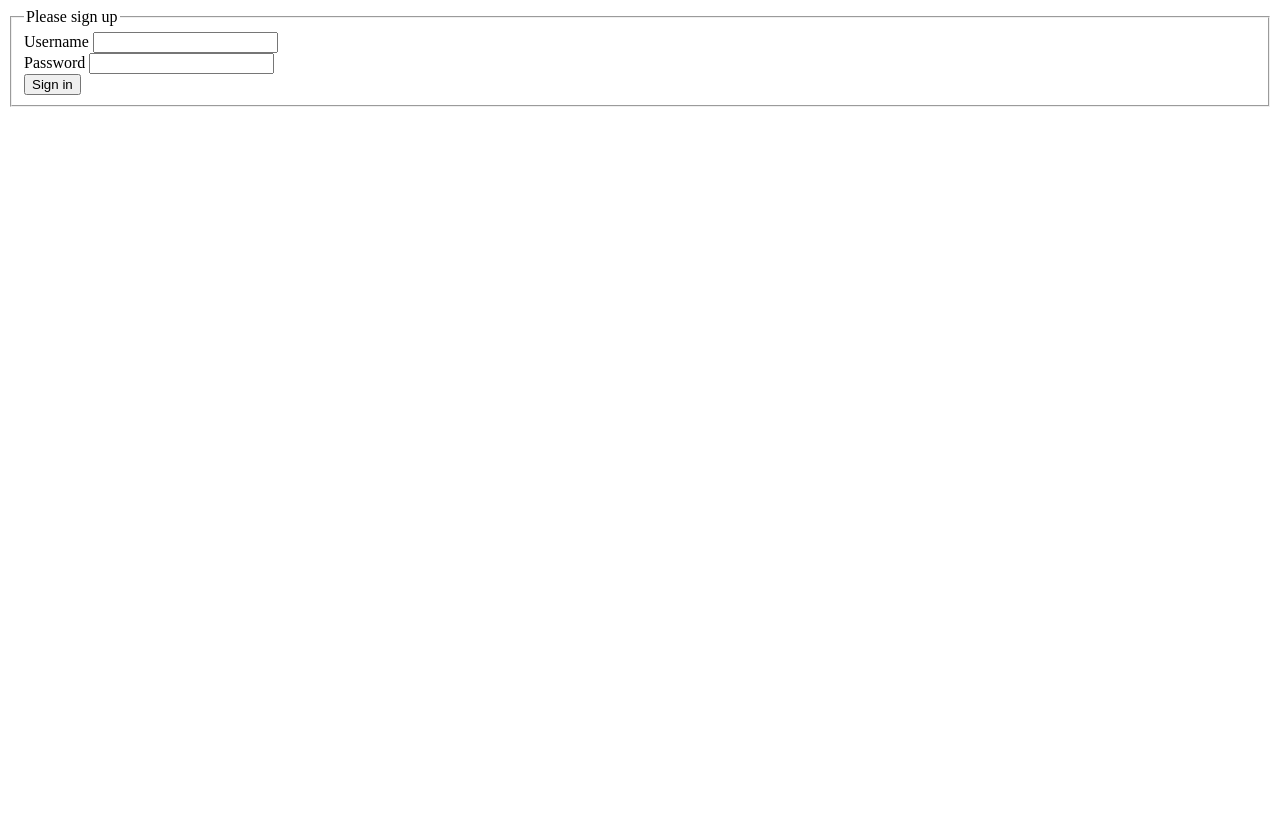
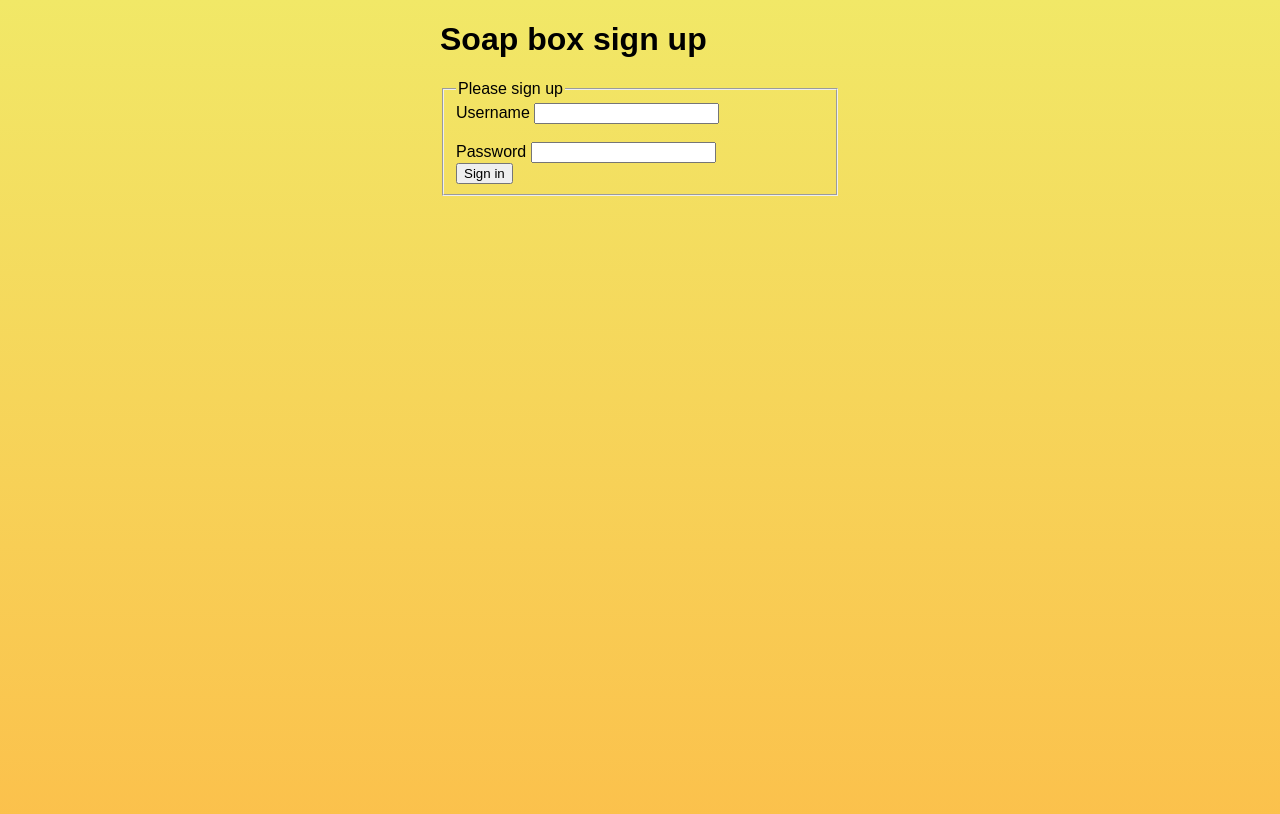
Before and after one commit to rath-prak/TweetyTweet, a website: page view/sign-up.hbs in a window 1280 px wide. Drawn offline with nearby package versions, Linux system fonts and the light colour scheme; files that its build step writes are made by us from their sources.

Commit message:
css complete

```diff
--- a/app.js
+++ b/app.js
@@ -12,7 +12,7 @@ var app = express();
 app.use(bodyParser.json());
 app.use(bodyParser.urlencoded({ extended: false }));
 
-app.use(express.static(path.join(__dirname, 'public')));
+app.use(express.static(path.join(__dirname, 'view')));
 app.set('views', path.join(__dirname, 'view'));
 app.set('view engine', 'hbs');
 
--- a/package.json
+++ b/package.json
@@ -22,6 +22,7 @@
     "bcrypt": "^0.8.6",
     "body-parser": "^1.15.0",
     "express": "^4.13.4",
+    "hbs": "^4.0.0",
     "superagent": "^1.8.3"
   },
   "devDependencies": {
--- a/view/home.hbs
+++ b/view/home.hbs
@@ -2,13 +2,15 @@
 <html>
   <head>
    <title>Soap Box</title>
+   <link rel="stylesheet" type="text/css" href="style.css">
   </head>
 
+
 <body>
-
+<div class="container">
   <h1>Welcome to Soap Box</h1>
   <h2>Just say it</h2>
-  <h3>Welcome {{name}}</h3>
+  <h3>Welcome {{this.name}}</h3>
 
   <form action="/home" method="post">
     <!--   Username:<br>
@@ -23,5 +25,7 @@
   <strong>{{this.tweet}}</strong><br>
   {{this.name}}<br>
 {{/each}}
+
+</div>
 </body>
 </html>
--- a/view/sign-up.hbs
+++ b/view/sign-up.hbs
@@ -2,8 +2,26 @@
 <html>
 <head>
 <title>Soap Box</title>
+<link rel="stylesheet" type="text/css" href="style.css">
 </head>
-<body>
+
+<style type="text/css">
+body{
+  background: linear-gradient(#f1e867, #feb745);
+  font-family: sans-serif;
+}
+.container{
+  width: 400px;
+  height: 600px;
+  margin: 0 auto;
+  height: 1000px;
+}
+
+
+</style>
+<div class="container">
+    <h1>Soap box sign up</h1>
+<body class="signup">
        <form method="POST" action="/">
           <fieldset>
             <legend>Please sign up</legend>
@@ -11,7 +29,7 @@
             <div class="form-group">
               <label for="name">Username</label>
               <input class="form-control" type="name" name="name" id="name">
-            </div>
+            </div><br>
 
             <div class="form-group">
               <label for="password">Password</label>
@@ -25,5 +43,6 @@
         </form>
       </div>
     </div>
+  </div>
   </body>
 </html>
--- /dev/null
+++ b/view/style.css
@@ -0,0 +1,10 @@
+body{
+  background: linear-gradient(#f1e867, #feb745);
+  font-family: sans-serif;
+}
+.container{
+  width: 400px;
+  height: 600px;
+  margin: 0 auto;
+  height: 1000px;
+}
```
Also changed, not shown: 1 other file.
